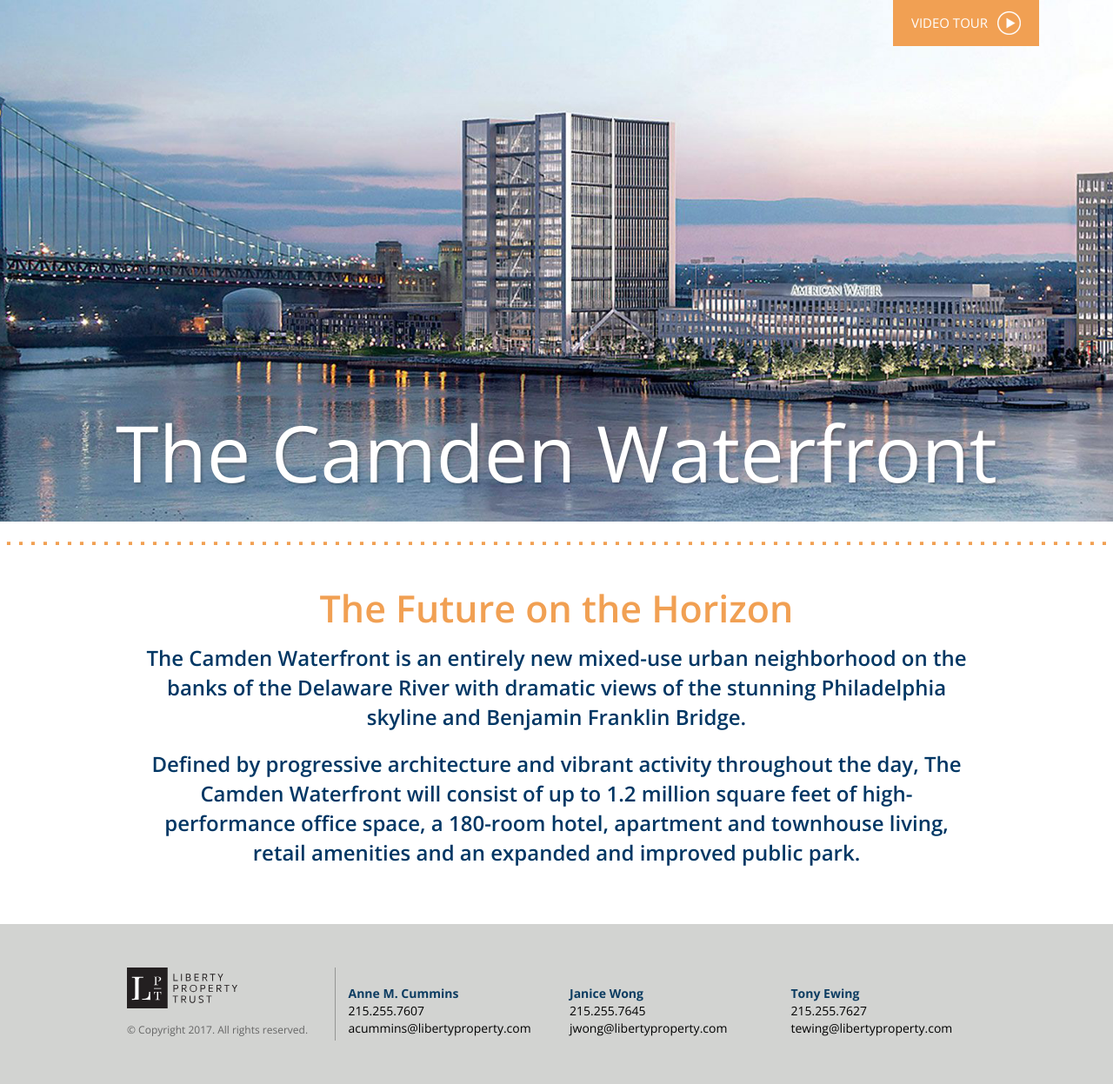
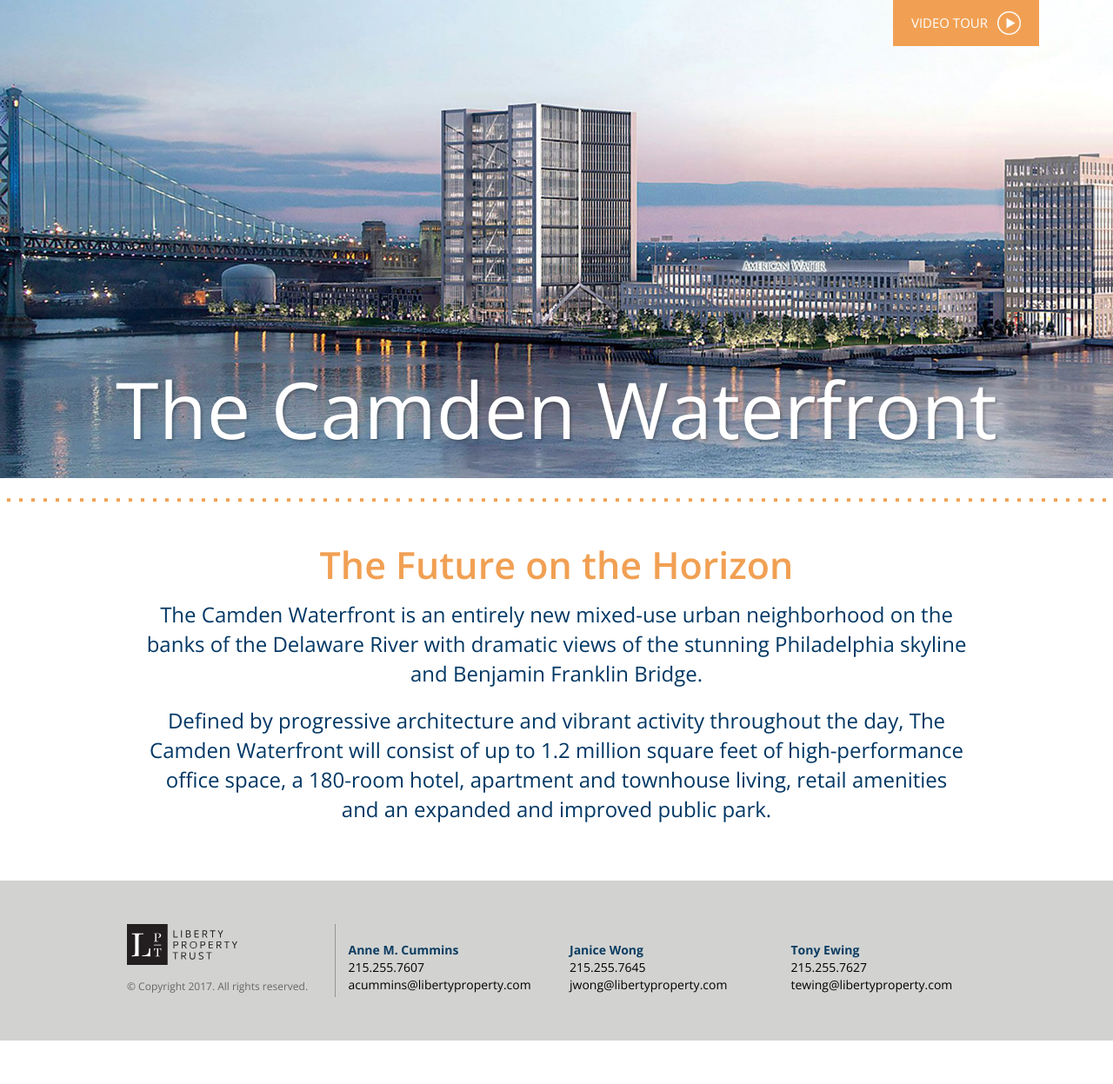
Before and after one commit to aaronfrey-freelance/PepperLillie-Camden-Waterfront, a PHP site: the page made by index.php in a window 1280 px wide. Shown: the part 200-1447 px from the top of the page at 87% size. After the commit the page ends 1397 px from the top, so only its background shows below. Run offline with PHP 8.4, Linux system fonts and the light colour scheme; some libraries are stand-ins or nearby versions.

Commit message:
client changes

```diff
--- a/css/main.css
+++ b/css/main.css
@@ -125,6 +125,7 @@ ul {
 #index .content h2 {
   text-transform: none;
   font-size: 15px;
+  font-weight: 400;
   line-height: 20px;
   margin-top: 10px;
 }
@@ -548,11 +549,9 @@ ul {
     right: 85px;
     top: 0;
   }
-  #index .home-banner .pan-container {
-    min-height: 400px;
-  }
+  #index .home-banner .pan-container,
   #index .home-banner .pan-container .pan-image {
-    min-height: 400px;
+    min-height: 325px;
   }
   #index .home-banner span {
     bottom: 35px;
--- a/js/main.js
+++ b/js/main.js
@@ -56,7 +56,7 @@ function getWindowWidth() {
       var windowHeight = $(window).height();
       var headerHeight = $('.header').height();
       // Set the height of the pan container
-      $('.pan-container, .pan-image').height(windowHeight - headerHeight);
+      $('.pan-container, .pan-image').height(windowHeight - headerHeight - 50);
     } else {
       $('.pan-container, .pan-image').height(216);
     }
```
